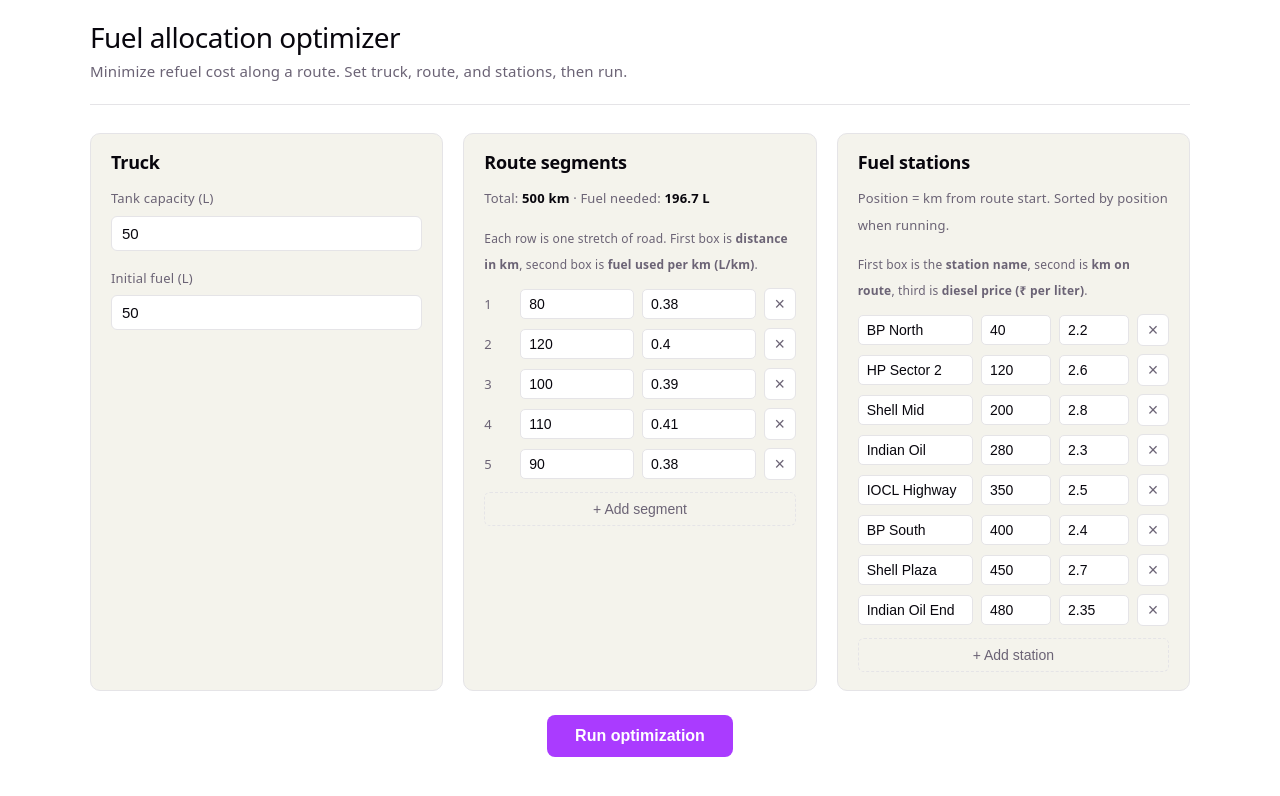
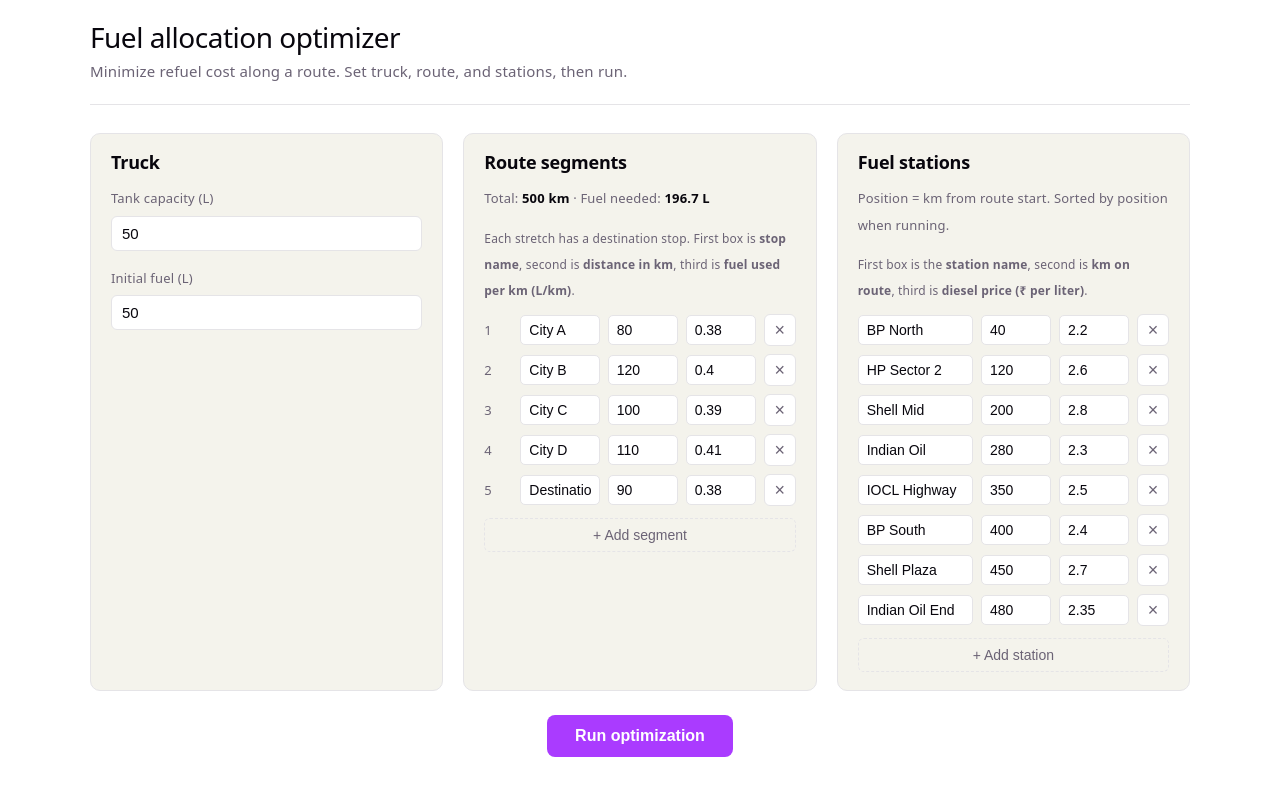
Before and after one commit to paramsavjani/fuel-allocation-demo, a React (Vite) app: page / in a window 1280 px wide. Shown: the top 796 px of the page. Built offline with nearby package versions, Linux system fonts and the light colour scheme.

Commit message:
feat: Add segment names to route and redesign diagram nodes and station cards for improved clarity.

```diff
--- a/src/App.css
+++ b/src/App.css
@@ -102,10 +102,13 @@
 .segment-row,
 .station-row {
   display: grid;
-  grid-template-columns: 28px 1fr 1fr auto;
   gap: 8px;
   align-items: center;
   min-width: 0;
+}
+
+.segment-row {
+  grid-template-columns: 28px 1.2fr 70px 70px auto;
 }
 
 .station-row {
@@ -330,10 +333,10 @@
   display: flex;
   flex-direction: column;
   align-items: center;
-  gap: 0;
-  padding: 4px 0;
+  gap: 20px;
+  padding: 12px 0;
   width: 100%;
-  max-width: 420px;
+  max-width: 600px;
   margin: 0 auto;
 }
 
@@ -351,13 +354,14 @@
 
 .diagram-node {
   display: flex;
-  flex-direction: column;
+  flex-direction: row;
   align-items: center;
   justify-content: center;
+  gap: 8px;
   width: 100%;
-  max-width: 200px;
-  padding: 14px 16px;
-  border-radius: 16px;
+  max-width: 320px;
+  padding: 8px 16px;
+  border-radius: 12px;
   text-align: center;
   box-shadow: var(--diagram-node-shadow);
   border: 2px solid rgba(255, 255, 255, 0.4);
@@ -382,7 +386,6 @@
   height: 8px;
   border-radius: 50%;
   background: rgba(255, 255, 255, 0.5);
-  margin-bottom: 8px;
   flex-shrink: 0;
 }
 
@@ -402,9 +405,14 @@
 .diagram-node-meta {
   font-size: 11px;
   opacity: 0.9;
-  margin-top: 6px;
   line-height: 1.3;
   font-weight: 500;
+}
+
+.diagram-node-pos {
+  font-size: 11px;
+  opacity: 0.8;
+  margin-top: 2px;
 }
 
 .diagram-node-refuel {
@@ -441,7 +449,7 @@
   align-items: center;
   justify-content: flex-start;
   width: 100%;
-  max-width: 360px;
+  max-width: 480px;
   padding: 0 12px;
   position: relative;
   z-index: 1;
@@ -452,12 +460,12 @@
   flex-wrap: nowrap;
   align-items: center;
   justify-content: space-between;
-  gap: 8px;
-  padding: 8px 14px;
+  gap: 12px;
+  padding: 6px 16px;
   margin-bottom: 8px;
   background: var(--diagram-card-bg);
   border: 1px solid var(--border);
-  border-radius: 10px;
+  border-radius: 8px;
   box-shadow: 0 2px 8px rgba(0, 0, 0, 0.06);
   width: 100%;
 }
@@ -493,22 +501,37 @@
 
 .diagram-station-card {
   display: flex;
-  flex-direction: row;
-  align-items: center;
-  justify-content: space-between;
-  gap: 8px;
-  padding: 6px 12px;
+  flex-direction: column;
+  align-items: flex-start;
+  justify-content: center;
+  gap: 4px;
+  padding: 6px 16px;
   background: var(--diagram-card-bg);
   border: 1px solid var(--border);
-  border-radius: 10px;
+  border-radius: 8px;
   box-shadow: 0 2px 6px rgba(0, 0, 0, 0.06);
   text-align: left;
   width: 100%;
 }
 
+.diagram-station-card-top,
+.diagram-station-card-bottom {
+  display: flex;
+  flex-direction: row;
+  align-items: center;
+  gap: 8px;
+  width: 100%;
+  justify-content: space-between;
+}
+
+.diagram-station-left {
+  display: flex;
+  align-items: center;
+  gap: 6px;
+}
+
 .diagram-station-icon {
   font-size: 14px;
-  margin-bottom: 2px;
 }
 
 .diagram-station-name {
@@ -531,7 +554,6 @@
 
 .diagram-station-refuel {
   display: inline-block;
-  margin-top: 4px;
   padding: 2px 6px;
   font-size: 11px;
   font-weight: 700;
@@ -573,7 +595,7 @@
   }
 
   .segment-row {
-    grid-template-columns: 24px 1fr 1fr auto;
+    grid-template-columns: 24px 1fr 60px 60px auto;
   }
 
   .station-row {
--- a/src/App.tsx
+++ b/src/App.tsx
@@ -11,8 +11,8 @@ import './App.css'
 let segId = 0
 let stationId = 0
 
-function newSegment(distanceKm = 50, fuelLitersPerKm = 0.4): RouteSegment {
-  return { id: `seg-${++segId}`, distanceKm, fuelLitersPerKm }
+function newSegment(name = 'Stop', distanceKm = 50, fuelLitersPerKm = 0.4): RouteSegment {
+  return { id: `seg-${++segId}`, name, distanceKm, fuelLitersPerKm }
 }
 
 function newStation(name = 'Station', positionKm = 25, ratePerLiter = 2.5): StationOnRoute {
@@ -23,7 +23,8 @@ function newStation(name = 'Station', positionKm = 25, ratePerLiter = 2.5): Stat
 function getInitialSegments(): RouteSegment[] {
   const distances = [80, 120, 100, 110, 90]
   const rates = [0.38, 0.40, 0.39, 0.41, 0.38]
-  return distances.map((d, i) => newSegment(d, rates[i]))
+  const names = ['City A', 'City B', 'City C', 'City D', 'Destination']
+  return distances.map((d, i) => newSegment(names[i], d, rates[i]))
 }
 
 /** Initial stations: max 8, spread along the route with varying prices. */
@@ -43,10 +44,10 @@ function App() {
 
   const addSegment = useCallback(() => {
     const last = segments[segments.length - 1]
-    setSegments((prev) => [...prev, newSegment(50, last ? last.fuelLitersPerKm : 0.4)])
+    setSegments((prev) => [...prev, newSegment(`Stop ${prev.length + 1}`, 50, last ? last.fuelLitersPerKm : 0.4)])
   }, [segments])
 
-  const updateSegment = useCallback((id: string, field: 'distanceKm' | 'fuelLitersPerKm', value: number) => {
+  const updateSegment = useCallback((id: string, field: keyof RouteSegment, value: string | number) => {
     setSegments((prev) =>
       prev.map((s) => (s.id === id ? { ...s, [field]: value } : s))
     )
@@ -139,12 +140,20 @@ function App() {
             Total: <strong>{totalRouteKm.toFixed(0)} km</strong> · Fuel needed: <strong>{totalRouteFuel.toFixed(1)} L</strong>
           </p>
           <p className="help-text">
-            Each row is one stretch of road. First box is <strong>distance in km</strong>, second box is <strong>fuel used per km (L/km)</strong>.
+            Each stretch has a destination stop. First box is <strong>stop name</strong>, second is <strong>distance in km</strong>, third is <strong>fuel used per km (L/km)</strong>.
           </p>
           <div className="segment-list">
             {segments.map((seg, idx) => (
               <div key={seg.id} className="segment-row">
                 <span className="seg-num">{idx + 1}</span>
+                <input
+                  type="text"
+                  placeholder="Stop name"
+                  value={seg.name}
+                  onChange={(e) =>
+                    updateSegment(seg.id, 'name', e.target.value)
+                  }
+                />
                 <input
                   type="number"
                   min={1}
--- a/src/FuelAllocationDiagram.tsx
+++ b/src/FuelAllocationDiagram.tsx
@@ -56,9 +56,10 @@ function buildDiagramData(
   const nodes: DiagramNode[] = waypoints.map((posKm, i) => {
     const isStart = i === 0
     const isEnd = i === waypoints.length - 1
+    const seg = i > 0 ? segments[i - 1] : undefined
     return {
       key: `stop-${i}`,
-      label: isStart ? 'Start' : isEnd ? 'End' : `${posKm} km`,
+      label: isStart ? 'Start' : (seg?.name || (isEnd ? 'End' : `Stop ${i}`)),
       positionKm: posKm,
       type: isStart ? 'start' : isEnd ? 'end' : 'segment_stop',
       segmentIndex: isStart ? undefined : i - 1,
@@ -145,6 +146,7 @@ export function FuelAllocationDiagram({
               <div className={`diagram-node diagram-node--${node.type}`}>
                 <span className="diagram-node-dot" aria-hidden />
                 <span className="diagram-node-label">{node.label}</span>
+                <span className="diagram-node-pos">{node.positionKm} km</span>
                 {node.type === 'start' && (
                   <span className="diagram-node-meta">{initialFuel}L in tank</span>
                 )}
@@ -167,13 +169,19 @@ export function FuelAllocationDiagram({
                     {legs[idx].stationsOnLeg.length > 0 ? (
                       legs[idx].stationsOnLeg.map((st) => (
                         <div key={st.id} className="diagram-station-card">
+                          <div className="diagram-station-card-top">
+                            <div className="diagram-station-left">
                               <span className="diagram-station-icon" aria-hidden>⛽</span>
                               <span className="diagram-station-name">{st.name}</span>
-                          <span className="diagram-station-pos">at {st.positionKm} km</span>
+                            </div>
+                            <span className="diagram-station-pos">{st.positionKm} km</span>
+                          </div>
+                          <div className="diagram-station-card-bottom">
                             <span className="diagram-station-rate">₹{st.ratePerLiter}/L</span>
                             {st.refuelLiters != null && st.refuelLiters > 0 && (
                               <span className="diagram-station-refuel">+{st.refuelLiters}L</span>
                             )}
+                          </div>
                         </div>
                       ))
                     ) : (
--- a/src/types.ts
+++ b/src/types.ts
@@ -1,6 +1,7 @@
 /** One segment of the route: distance and fuel consumption rate. */
 export interface RouteSegment {
   id: string
+  name: string
   distanceKm: number
   fuelLitersPerKm: number
 }
```
Lines whose indentation alone changed are shown as unchanged.
